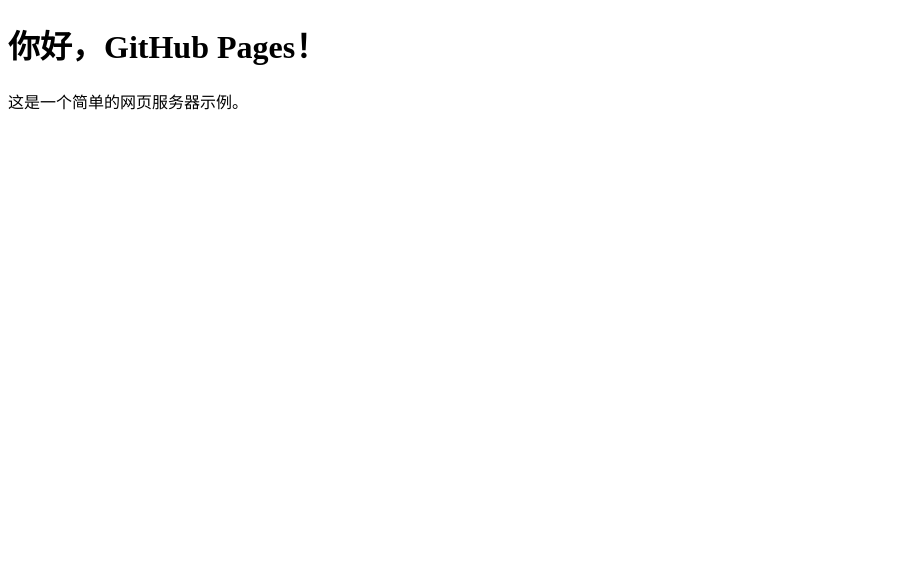
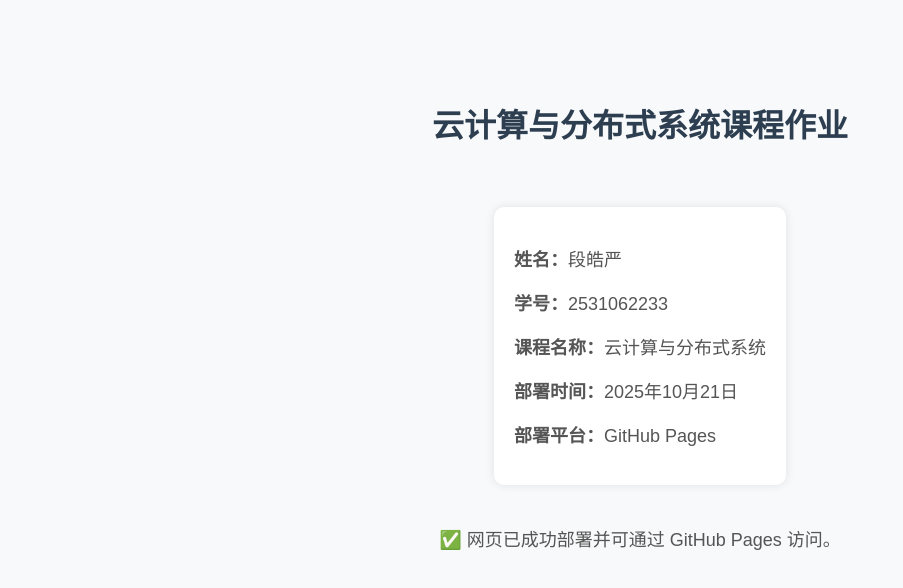
Before and after one commit to 2537940561-arch/New-repository, a plain HTML site: page index.html in a window 1280 px wide. Shown: the whole page, without its empty margins (0-903 px from the left). Drawn offline with Linux system fonts and the light colour scheme.

Commit message:
Update index.html

```diff
--- a/index.html
+++ b/index.html
@@ -2,10 +2,45 @@
 <html lang="zh-CN">
 <head>
     <meta charset="UTF-8">
-    <title>Hello GitHub Pages</title>
+    <title>云计算与分布式系统课程作业</title>
+    <style>
+        body {
+            font-family: "Microsoft YaHei", sans-serif;
+            background-color: #f8f9fa;
+            text-align: center;
+            margin-top: 100px;
+        }
+        h1 {
+            color: #2c3e50;
+        }
+        p {
+            font-size: 18px;
+            color: #555;
+        }
+        .info {
+            margin-top: 40px;
+            padding: 20px;
+            background: #ffffff;
+            border-radius: 10px;
+            box-shadow: 0 0 10px rgba(0,0,0,0.1);
+            display: inline-block;
+            text-align: left;
+        }
+        .info p span {
+            font-weight: bold;
+        }
+    </style>
 </head>
 <body>
-    <h1>你好，GitHub Pages！</h1>
-    <p>这是一个简单的网页服务器示例。</p>
+    <h1>云计算与分布式系统课程作业</h1>
+    <div class="info">
+        <p><span>姓名：</span>段皓严</p>
+        <p><span>学号：</span>2531062233</p>
+        <p><span>课程名称：</span>云计算与分布式系统</p>
+        <p><span>部署时间：</span>2025年10月21日</p>
+        <p><span>部署平台：</span>GitHub Pages</p>
+    </div>
+
+    <p style="margin-top:40px;">✅ 网页已成功部署并可通过 GitHub Pages 访问。</p>
 </body>
 </html>
```
